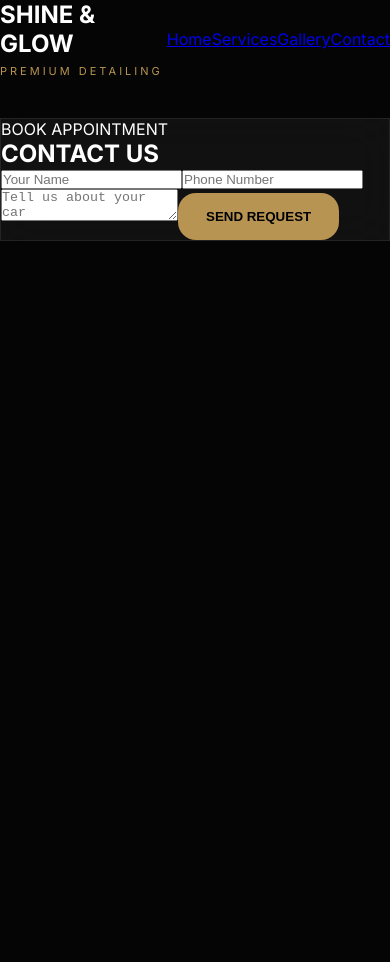
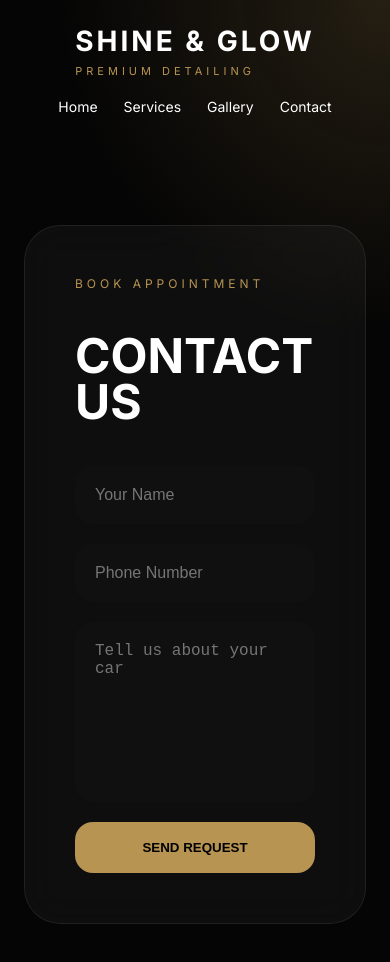
Before and after one commit to dipar2848-byte/Shine-glow-, a React (Vite) app: page /contact in a window 390 px wide. Shown: the top 962 px of the page. Before the commit the page ends 844 px from the top, so only its background shows below. Built offline with nearby package versions, Linux system fonts and the light colour scheme.

Commit message:
Update styles.css

```diff
--- a/src/styles.css
+++ b/src/styles.css
@@ -1,4 +1,3 @@
-
 @import url('https://fonts.googleapis.com/css2?family=Inter:wght@300;400;500;700;900&display=swap');
 
 *{
@@ -8,20 +7,21 @@
 }
 
 body{
+font-family:'Inter',sans-serif;
 background:#050505;
 color:white;
-  font-family:'Inter',sans-serif;
+overflow-x:hidden;
 }
 
-.app{
-  overflow:hidden;
+a{
+text-decoration:none;
 }
 
-.hero{
+.page{
+min-height:100vh;
 padding:24px;
-  min-height:100vh;
 background:
-  radial-gradient(circle at top right, rgba(199,157,83,0.2), transparent 30%),
+radial-gradient(circle at top right, rgba(184,148,82,0.18), transparent 30%),
 #050505;
 }
 
@@ -29,156 +29,166 @@ body{
 display:flex;
 justify-content:space-between;
 align-items:center;
-  margin-bottom:40px;
+padding-bottom:30px;
 }
 
-.logo h2{
-  font-size:26px;
-  letter-spacing:2px;
+.logo h1{
+font-size:28px;
+letter-spacing:3px;
 }
 
 .logo p{
+font-size:11px;
+letter-spacing:4px;
 color:#b89452;
-  font-size:11px;
-  letter-spacing:3px;
 margin-top:6px;
 }
 
-.nav-btn,
-.gold-btn,
-.outline-btn{
-  padding:16px 28px;
-  border-radius:18px;
-  border:none;
-  cursor:pointer;
-  transition:0.3s;
-  font-weight:600;
+.nav-links{
+display:flex;
+gap:26px;
 }
 
-.gold-btn,
-.nav-btn{
-  background:#b89452;
-  color:black;
+.nav-links a{
+color:white;
+font-size:14px;
 }
 
-.outline-btn{
-  background:transparent;
-  border:1px solid rgba(255,255,255,0.2);
-  color:white;
-}
-
-.hero-grid{
+.hero{
 display:grid;
 grid-template-columns:1.1fr 1fr;
 gap:24px;
 align-items:center;
+margin-top:20px;
 }
 
 .glass{
-  background:rgba(255,255,255,0.05);
+background:rgba(255,255,255,0.04);
 backdrop-filter:blur(20px);
 border:1px solid rgba(255,255,255,0.08);
 }
 
 .hero-left{
-  padding:60px;
+padding:70px;
 border-radius:40px;
 }
 
 .hero-left span,
-.section span{
+.top-title span,
+.split-content span,
+.contact-box span{
 color:#b89452;
 letter-spacing:4px;
 font-size:12px;
 }
 
 .hero-left h1{
-  font-size:120px;
-  line-height:0.9;
-  margin:24px 0;
+font-size:140px;
+line-height:0.88;
+margin:20px 0;
 font-weight:900;
 }
 
 .hero-left p{
-  color:#cfcfcf;
+color:#d4d4d4;
+font-size:18px;
 line-height:1.8;
 max-width:500px;
 }
 
 .hero-buttons{
 display:flex;
-  gap:16px;
-  margin-top:34px;
+gap:18px;
+margin-top:36px;
+}
+
+.gold-btn,
+.outline-btn{
+padding:18px 30px;
+border-radius:18px;
+font-weight:700;
+display:inline-flex;
+justify-content:center;
+align-items:center;
+}
+
+.gold-btn{
+background:#b89452;
+color:black;
+border:none;
+}
+
+.outline-btn{
+border:1px solid rgba(255,255,255,0.15);
+color:white;
 }
 
 .hero-right img{
 width:100%;
-  height:760px;
+height:780px;
 object-fit:cover;
-  border-radius:40px;
+border-radius:42px;
 }
 
-.floating-card{
+.floating{
 width:85%;
 margin:-70px auto 0;
-  background:#0d0d0d;
-  border:1px solid rgba(255,255,255,0.08);
-  border-radius:30px;
+background:#0c0c0c;
+border-radius:32px;
+padding:40px;
 display:grid;
 grid-template-columns:repeat(3,1fr);
-  padding:40px;
 text-align:center;
+border:1px solid rgba(255,255,255,0.08);
 position:relative;
 z-index:10;
 }
 
-.floating-card h3{
-  font-size:48px;
+.floating h2{
+font-size:56px;
 color:#b89452;
 }
 
-.floating-card p{
-  margin-top:10px;
-  color:#bdbdbd;
+.floating p{
+margin-top:12px;
+color:#c7c7c7;
 }
 
-.section{
-  padding:120px 24px;
-}
-
-.about{
+.split{
 display:grid;
 grid-template-columns:1fr 1fr;
-  gap:60px;
+gap:70px;
+padding:140px 0;
 align-items:center;
 }
 
-.about-image img{
+.split-image img{
 width:100%;
-  border-radius:40px;
-  height:650px;
+height:700px;
 object-fit:cover;
+border-radius:42px;
 }
 
-.about-content h2,
-.section-top h2,
-.banner-content h2{
-  font-size:78px;
+.split-content h2,
+.top-title h1,
+.contact-box h1{
+font-size:82px;
 line-height:0.95;
-  margin:24px 0;
+margin:22px 0;
 }
 
-.about-content p{
-  color:#cfcfcf;
+.split-content p{
 line-height:1.9;
-  margin-bottom:30px;
+color:#d1d1d1;
+margin-bottom:34px;
+font-size:18px;
 }
 
-.section-top{
-  margin-bottom:40px;
+.top-title{
+padding:60px 0;
 }
 
-.service-grid{
+.cards{
 display:grid;
 grid-template-columns:repeat(3,1fr);
 gap:24px;
@@ -187,8 +197,8 @@ body{
 .service-card{
 position:relative;
 overflow:hidden;
-  border-radius:34px;
-  height:520px;
+height:600px;
+border-radius:36px;
 }
 
 .service-card img{
@@ -199,43 +209,16 @@ body{
 }
 
 .service-card:hover img{
-  transform:scale(1.06);
+transform:scale(1.08);
 }
 
-.service-overlay{
+.overlay{
 position:absolute;
 inset:0;
 background:linear-gradient(to top, rgba(0,0,0,0.95), transparent 50%);
 display:flex;
-  flex-direction:column;
-  justify-content:flex-end;
+align-items:flex-end;
 padding:34px;
-}
-
-.service-overlay h3{
-  font-size:30px;
-}
-
-.service-overlay p{
-  color:#d4d4d4;
-  margin-top:12px;
-  line-height:1.7;
-}
-
-.banner{
-  background:url('https://images.unsplash.com/photo-1502877338535-766e1452684a?q=80&w=1800&auto=format&fit=crop');
-  background-size:cover;
-  background-position:center;
-  min-height:700px;
-  display:flex;
-  align-items:center;
-}
-
-.banner-content{
-  padding:60px;
-  border-radius:40px;
-  max-width:500px;
-  margin-left:60px;
 }
 
 .gallery-grid{
@@ -251,29 +234,49 @@ body{
 border-radius:34px;
 }
 
-.footer{
-  padding:60px 24px;
-  text-align:center;
-  border-top:1px solid rgba(255,255,255,0.08);
+.contact-box{
+max-width:700px;
+margin:80px auto;
+padding:50px;
+border-radius:36px;
+display:flex;
+flex-direction:column;
+gap:20px;
 }
 
-.footer h2{
-  font-size:42px;
+input,
+textarea{
+background:#101010;
+border:none;
+padding:20px;
+border-radius:18px;
+color:white;
+font-size:16px;
 }
 
-.footer p{
-  color:#bdbdbd;
-  margin-top:14px;
+textarea{
+height:180px;
+resize:none;
 }
 
 @media(max-width:900px){
 
-  .hero-grid,
-  .about,
-  .service-grid,
+.hero,
+.split,
+.cards,
 .gallery-grid,
-  .floating-card{
+.floating{
 grid-template-columns:1fr;
+}
+
+.nav{
+flex-direction:column;
+gap:20px;
+}
+
+.nav-links{
+flex-wrap:wrap;
+justify-content:center;
 }
 
 .hero-left{
@@ -281,21 +284,31 @@ body{
 }
 
 .hero-left h1{
-    font-size:72px;
+font-size:74px;
 }
 
 .hero-right img{
-    height:500px;
+height:480px;
 }
 
-  .about-content h2,
-  .section-top h2,
-  .banner-content h2{
-    font-size:48px;
+.floating{
+width:92%;
+margin-top:-40px;
+gap:24px;
 }
 
-  .about-image img{
+.split{
+padding:100px 0;
+}
+
+.split-image img{
 height:420px;
+}
+
+.split-content h2,
+.top-title h1,
+.contact-box h1{
+font-size:48px;
 }
 
 .service-card{
@@ -303,26 +316,7 @@ body{
 }
 
 .gallery-grid img{
-    height:300px;
+height:280px;
 }
 
-  .banner{
-    min-height:auto;
-    padding:80px 0;
 }
-
-  .banner-content{
-    margin:0 24px;
-    padding:34px;
-  }
-
-  .floating-card{
-    width:92%;
-    margin-top:-40px;
-    gap:24px;
-  }
-
-  .hero-buttons{
-    flex-direction:column;
-  }
-}
```
Lines whose indentation alone changed are shown as unchanged.
